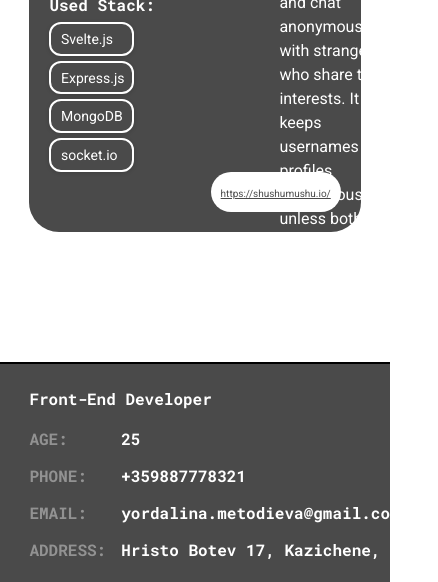
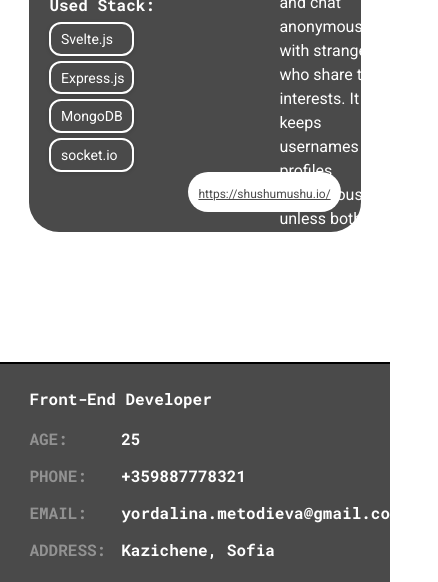
Before and after one commit to Lobotomized/portfolio, a website: page index.html in a window 390 px wide. Shown: the part 1569-2151 px from the top of the page, 438 px wide, since content can reach past the window. Drawn offline with nearby package versions, Linux system fonts and the light colour scheme.

Commit message:
small changes

```diff
--- a/index.css
+++ b/index.css
@@ -376,8 +376,10 @@
 
 
 .footer {
+
     position: absolute;
-    height: 260px;
+
+    height: 240px;
     width: 100%;
     background-color: var(--primary-color);
     color: #fff;
@@ -547,9 +549,8 @@
     }
 
     .link {
-        max-width: 130px;
         max-height: 40px;
-        font-size: 10px;
+        font-size: 12px;
         margin-top: 150px;
     }
 
--- a/index.html
+++ b/index.html
@@ -174,7 +174,7 @@
                 <dt>EMAIL: </dt>
                 <dl>yordalina.metodieva@gmail.com</dl>
                 <dt>ADDRESS: </dt>
-                <dl>Hristo Botev 17, Kazichene, Sofia</dl>
+                <dl>Kazichene, Sofia</dl>
 
             </dl>
 
```
